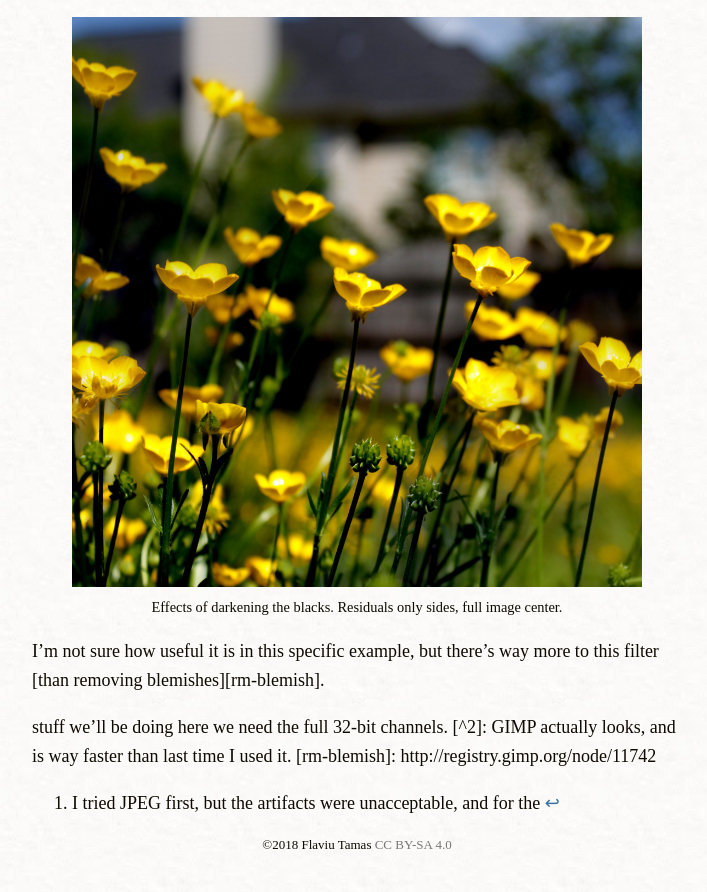
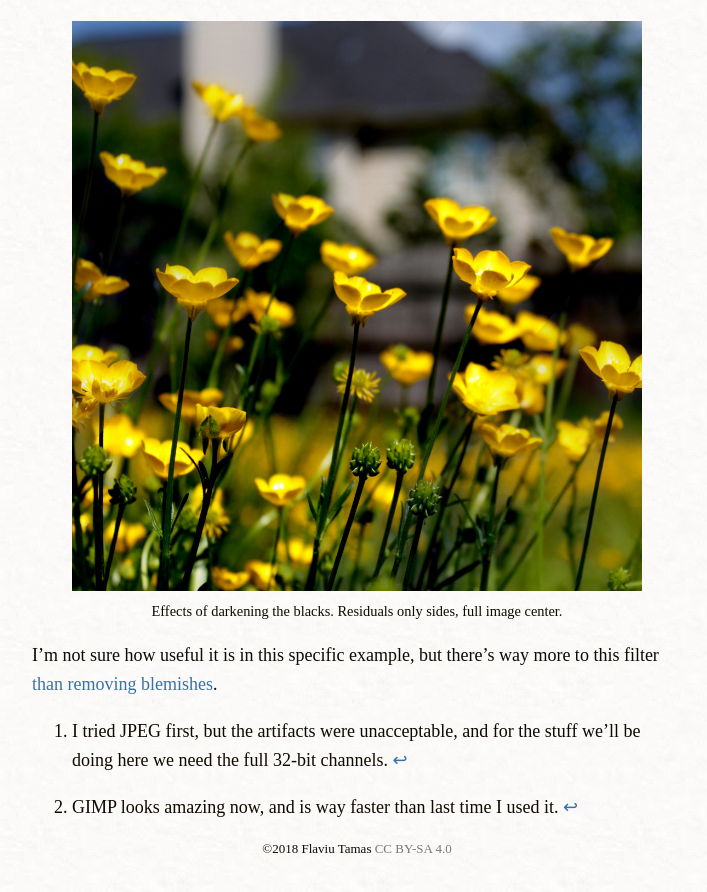
Before and after one commit to flaviut/flaviut.github.io, a Jekyll site: the page built from _posts/2018-06-02-tiled-textures-wavelet-decompose.md, in a window 1280 px wide and 900 px high, scrolled down 1893 px. Shown: the top 892 px of the window, without its empty margins (283-990 px from the left). Built offline with Jekyll 4.4.1, drawn with Linux system fonts in a browser that asks for light colours; some web fonts are replaced; some of the changed text lies outside the part shown.

Commit message:
Fix invalid markdown

```diff
--- a/_posts/2018-06-02-tiled-textures-wavelet-decompose.md
+++ b/_posts/2018-06-02-tiled-textures-wavelet-decompose.md
@@ -50,7 +50,6 @@ I'm not sure how useful it is in this specific example, but there's way more to
 this filter [than removing blemishes][rm-blemish].
 
 
-[^1]: I tried JPEG first, but the artifacts were unacceptable, and for the
-  stuff we'll be doing here we need the full 32-bit channels.
-[^2]: GIMP actually looks, and is way faster than last time I used it.
+[^1]: I tried JPEG first, but the artifacts were unacceptable, and for the stuff we'll be doing here we need the full 32-bit channels.
+[^2]: GIMP looks amazing now, and is way faster than last time I used it.
 [rm-blemish]: http://registry.gimp.org/node/11742
```
